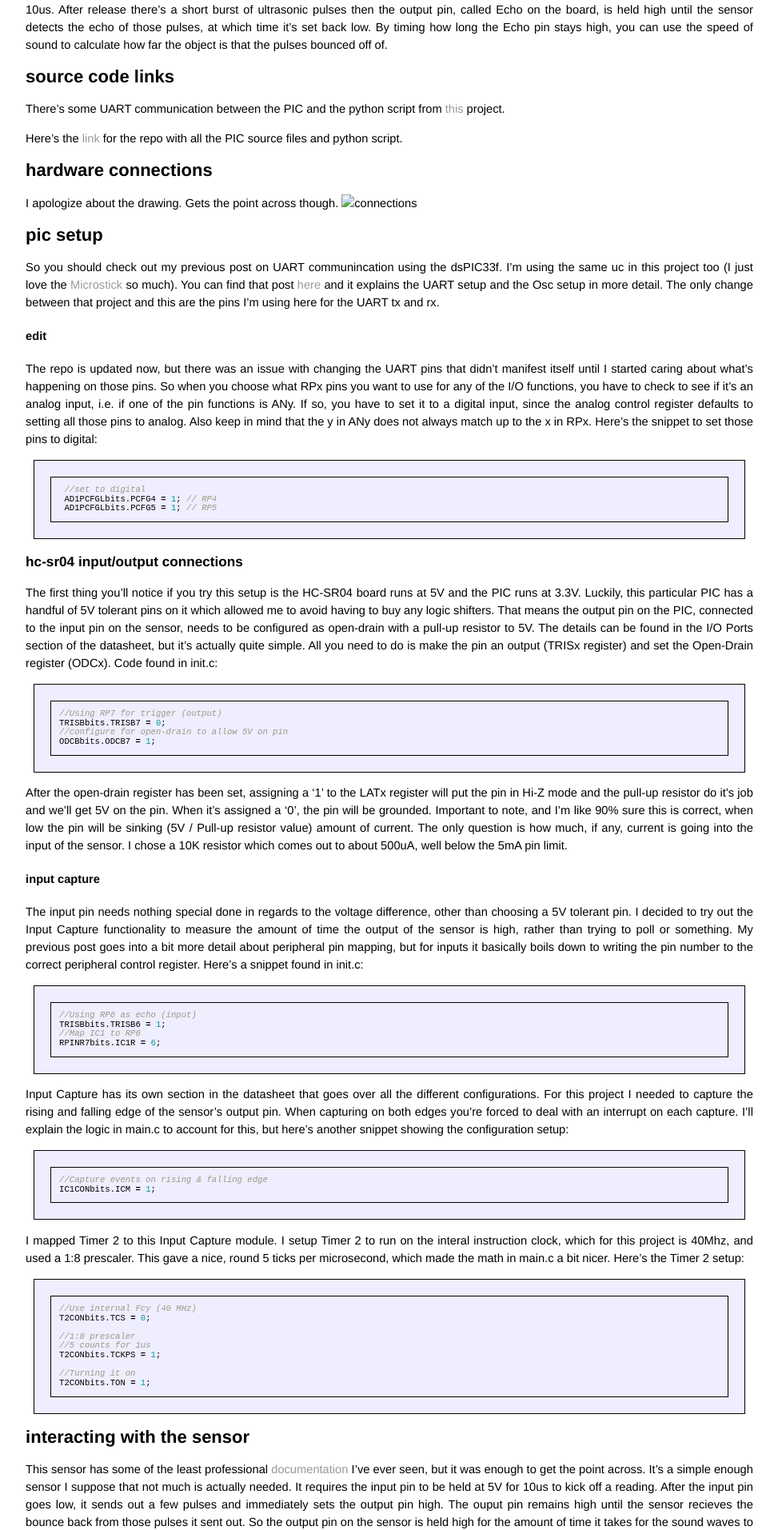
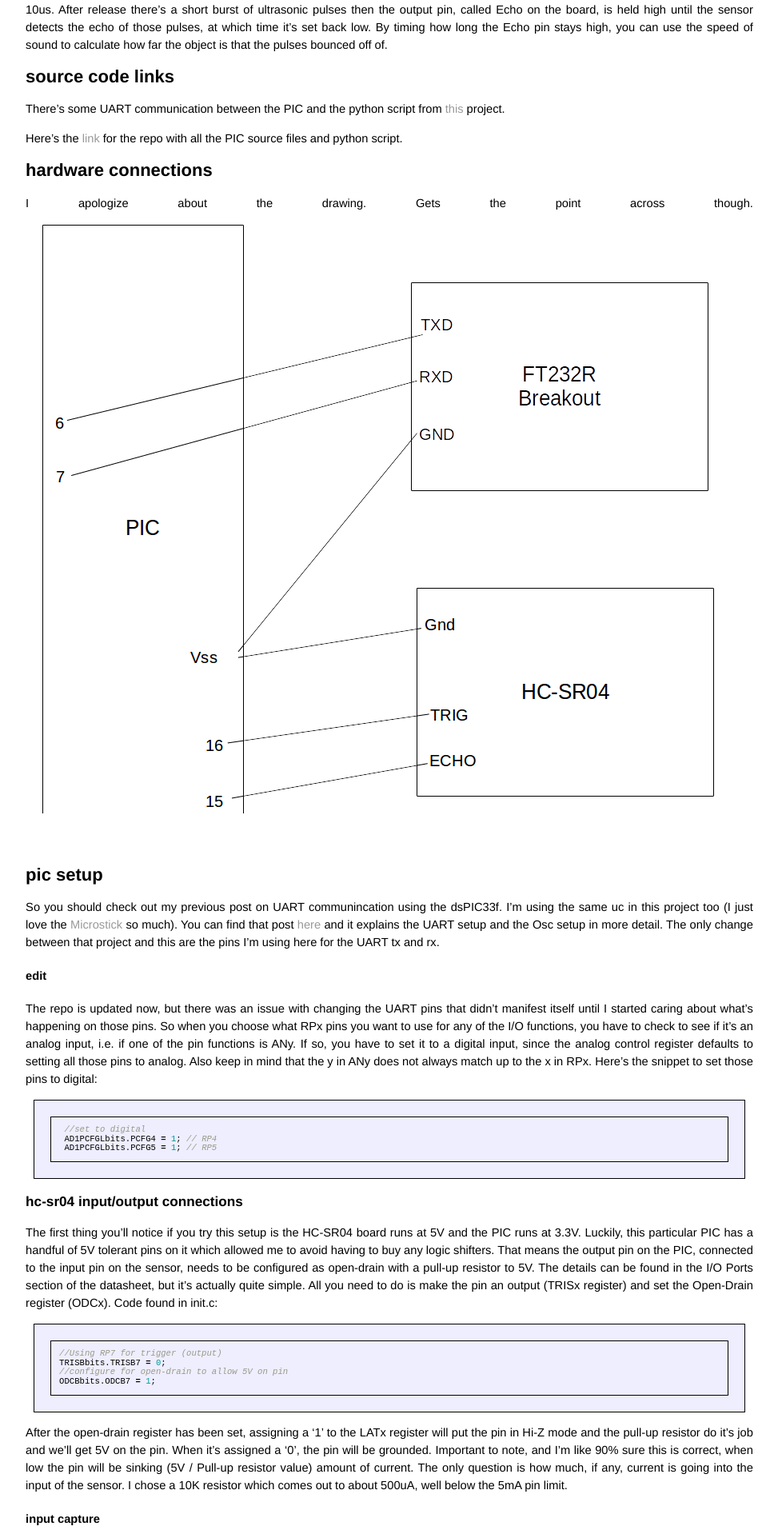
Before and after one commit to bsmitty5000/bsmitty5000.github.io, a Jekyll site: the page built from _posts/2016-05-19-Getting_Started_with_the_HC-SR04_distance_sensor.md, in a window 1280 px wide. Shown: the part 309-2222 px from the top of the page at 80% size, without its empty margins (153-1126 px from the left). Built offline with Jekyll 4.4.1, drawn with Linux system fonts in a browser that asks for light colours; comment, search, counter and statistics services are not loaded.

Commit message:
got images to work finally

```diff
--- a/_posts/2016-05-19-Getting_Started_with_the_HC-SR04_distance_sensor.md
+++ b/_posts/2016-05-19-Getting_Started_with_the_HC-SR04_distance_sensor.md
@@ -16,7 +16,7 @@ Here's the [link](https://github.com/bsmitty5000/getting_started_with_hc-sr04) f
 
 ## hardware connections
 I apologize about the drawing. Gets the point across though.
-![connections]({{site.url}}_images/intro_hcsr04_hardware.png)
+![connections]({{site.url}}assets/intro_hcsr04_hardware.png)
 
 ## pic setup
 
```
